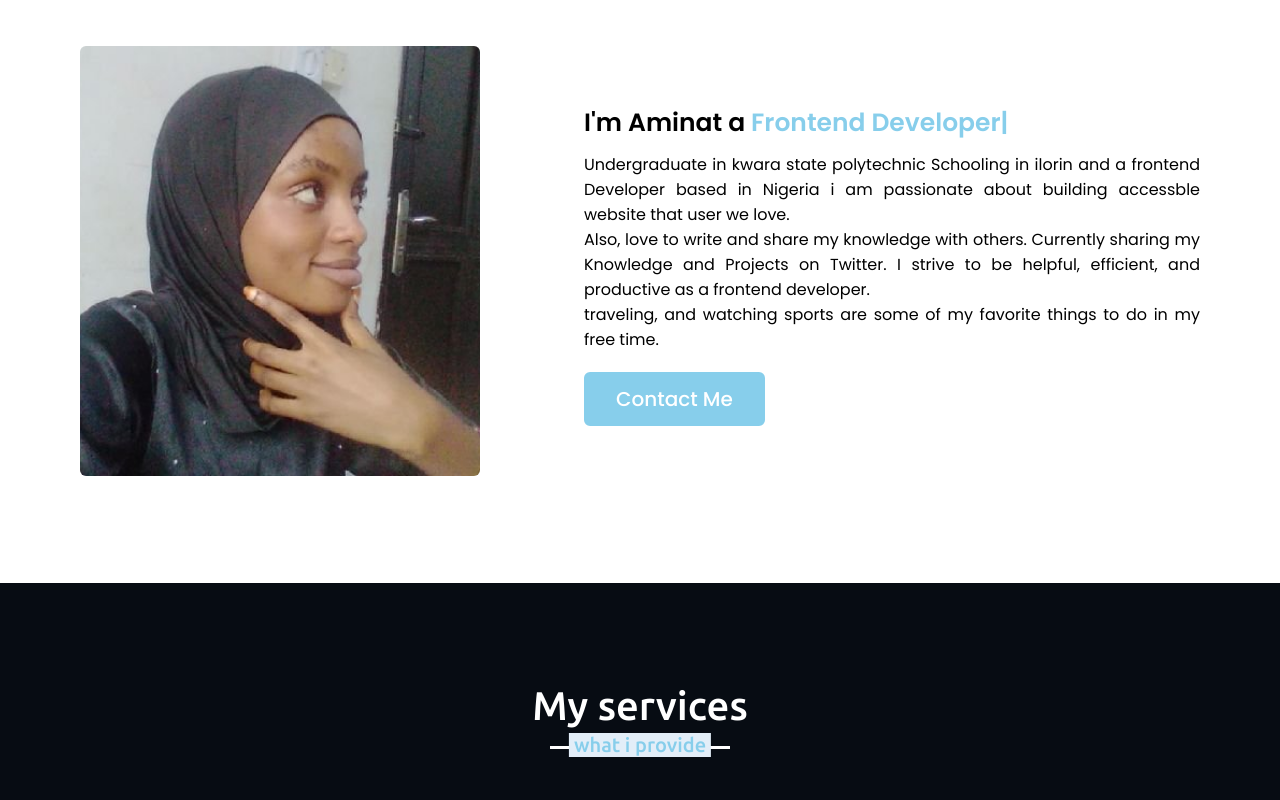
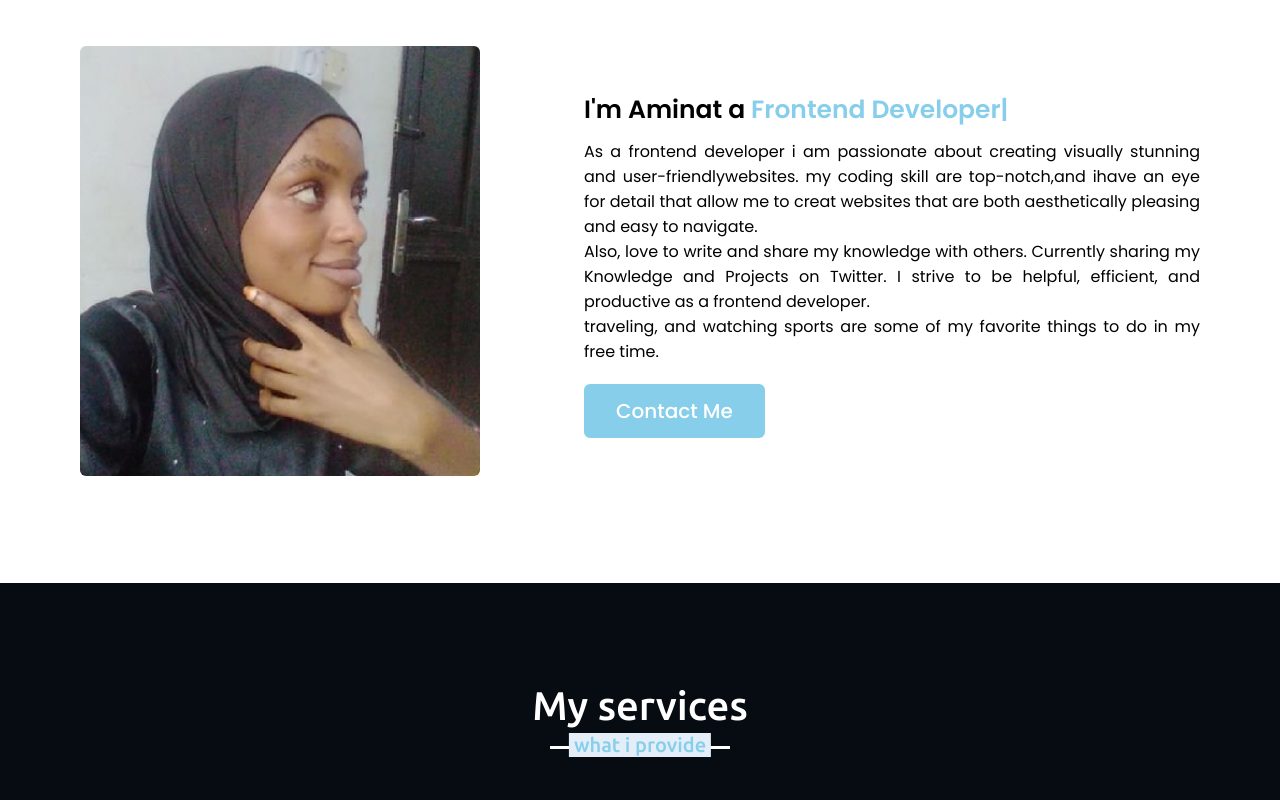
Before and after one commit to abosedeyahyah/my-cv-, a plain HTML site: page index.html in a window 1280 px wide. Shown: the part 980-1780 px from the top of the page. Drawn offline with nearby package versions, Linux system fonts and the light colour scheme.

Commit message:
Update index.html

```diff
--- a/index.html
+++ b/index.html
@@ -79,8 +79,11 @@
               I'm Aminat a <span class="typing-2"></span>
             </div>
             <p>
-              Undergraduate in kwara state polytechnic Schooling in ilorin and a frontend
-              Developer based in Nigeria i am passionate about building accessble website that user we love.
+         As a frontend developer i am passionate about
+         creating visually stunning and user-friendlywebsites.
+         my coding skill are top-notch,and ihave
+          an eye for detail that allow me to creat websites
+          that are both aesthetically pleasing and easy to navigate.
             </p>
             <p>
               Also, love to write and share my knowledge with others. Currently
@@ -163,7 +166,7 @@
           </div>
           <div class="card">
               <div class="box">
-                  <img src="./movie-app.png" alt="">
+                  <img src="images/movie-app.png" alt="">
                   <div class="text">movie App</div>
                   <p>Built using Html,Css and JavaScript.</p>
                   <div class="button-style">
@@ -218,7 +221,7 @@
               <div class="text">Get in Touch</div>
               <p>Do you have any questions?
                   Feel free to ask anything you like. I would be happy to answer all of your questions.
-                  Just a few clicks away <3 <p/>
+                  Just a few clicks away <p/>
               <div class="icons">
                   <div class="row">
                       <i class="fas fa-user"></i>
```
